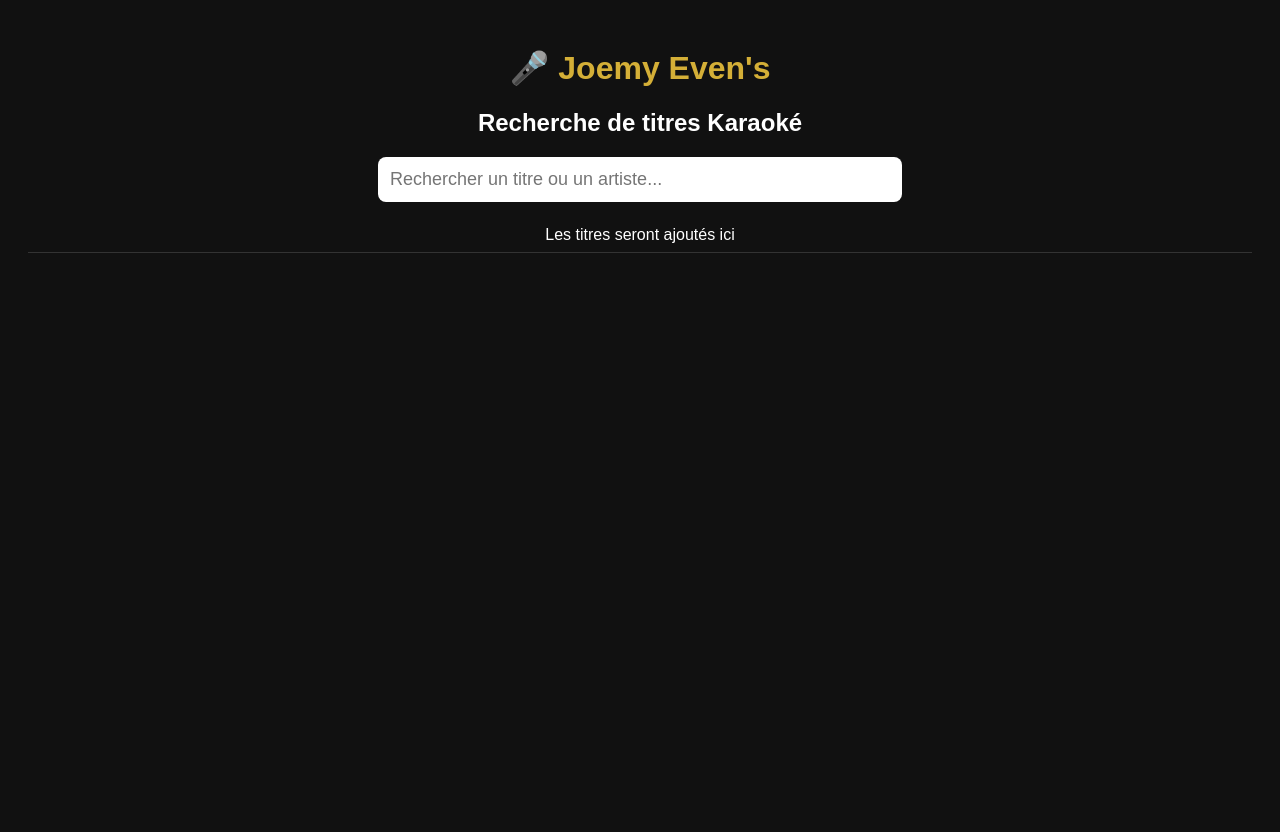
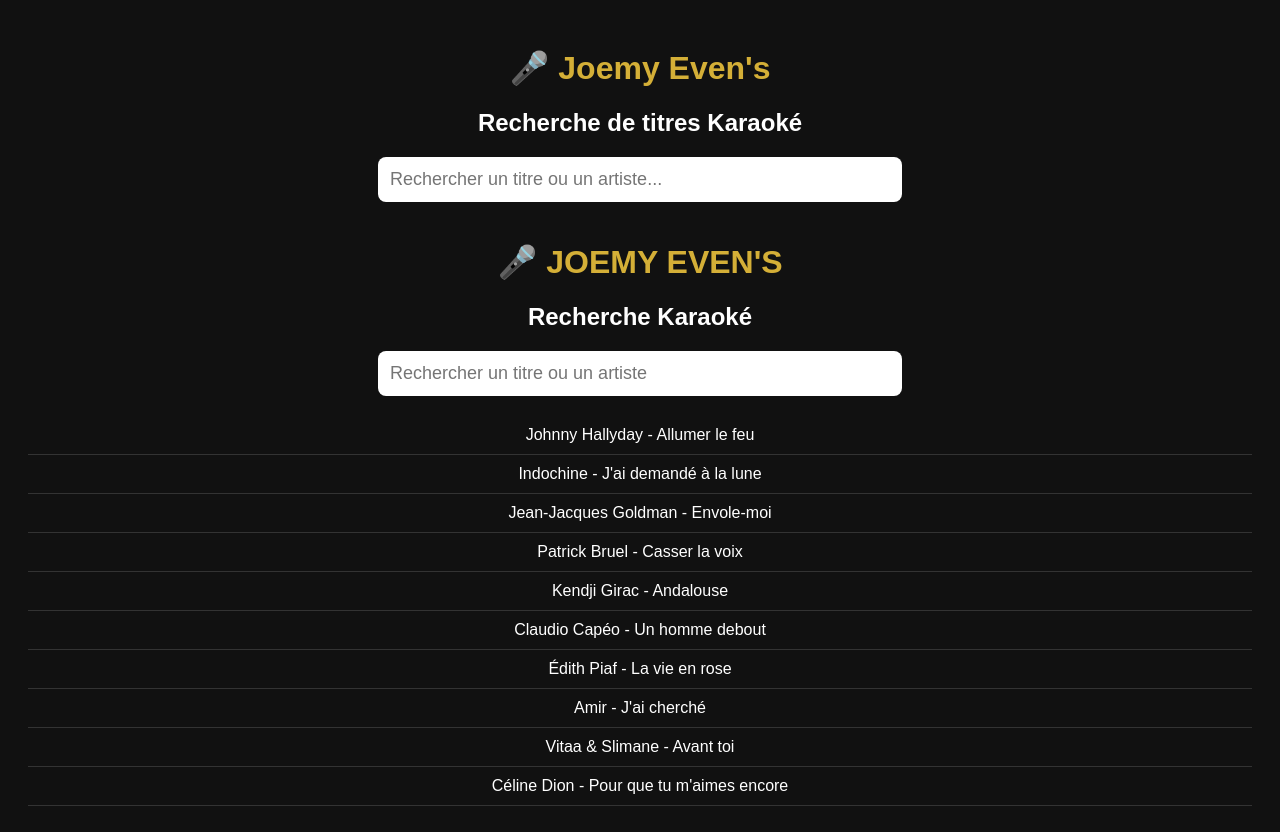
Before and after one commit to joemyevens/karaoke-joemy, a plain HTML site: page index.html in a window 1280 px wide. Before the commit the page ends 800 px from the top, so only its background shows below. Drawn offline with Linux system fonts and the light colour scheme.

Commit message:
Update index.html

```diff
--- a/index.html
+++ b/index.html
@@ -41,7 +41,86 @@
 <input type="text" id="search" placeholder="Rechercher un titre ou un artiste...">
 
 <ul id="songs">
-<li>Les titres seront ajoutés ici</li>
+<!DOCTYPE html>
+<html lang="fr">
+<head>
+<meta charset="UTF-8">
+<meta name="viewport" content="width=device-width, initial-scale=1.0">
+<title>Joemy Even's - Karaoké</title>
+
+<style>
+body{
+background:#111;
+color:white;
+font-family:Arial,sans-serif;
+text-align:center;
+padding:20px;
+}
+
+h1{
+color:#d4af37;
+}
+
+input{
+width:90%;
+max-width:500px;
+padding:12px;
+font-size:18px;
+border-radius:8px;
+border:none;
+margin-bottom:20px;
+}
+
+ul{
+list-style:none;
+padding:0;
+}
+
+li{
+padding:10px;
+border-bottom:1px solid #333;
+}
+</style>
+</head>
+
+<body>
+
+<h1>🎤 JOEMY EVEN'S</h1>
+<h2>Recherche Karaoké</h2>
+
+<input type="text" id="search" placeholder="Rechercher un titre ou un artiste">
+
+<ul id="songs">
+<li>Johnny Hallyday - Allumer le feu</li>
+<li>Indochine - J'ai demandé à la lune</li>
+<li>Jean-Jacques Goldman - Envole-moi</li>
+<li>Patrick Bruel - Casser la voix</li>
+<li>Kendji Girac - Andalouse</li>
+<li>Claudio Capéo - Un homme debout</li>
+<li>Édith Piaf - La vie en rose</li>
+<li>Amir - J'ai cherché</li>
+<li>Vitaa & Slimane - Avant toi</li>
+<li>Céline Dion - Pour que tu m'aimes encore</li>
+</ul>
+
+<script>
+const search = document.getElementById("search");
+const songs = document.querySelectorAll("#songs li");
+
+search.addEventListener("keyup", function() {
+const value = this.value.toLowerCase();
+
+songs.forEach(song => {
+song.style.display =
+song.textContent.toLowerCase().includes(value)
+? ""
+: "none";
+});
+});
+</script>
+
+</body>
+</html>
 </ul>
 
 <script>
```
